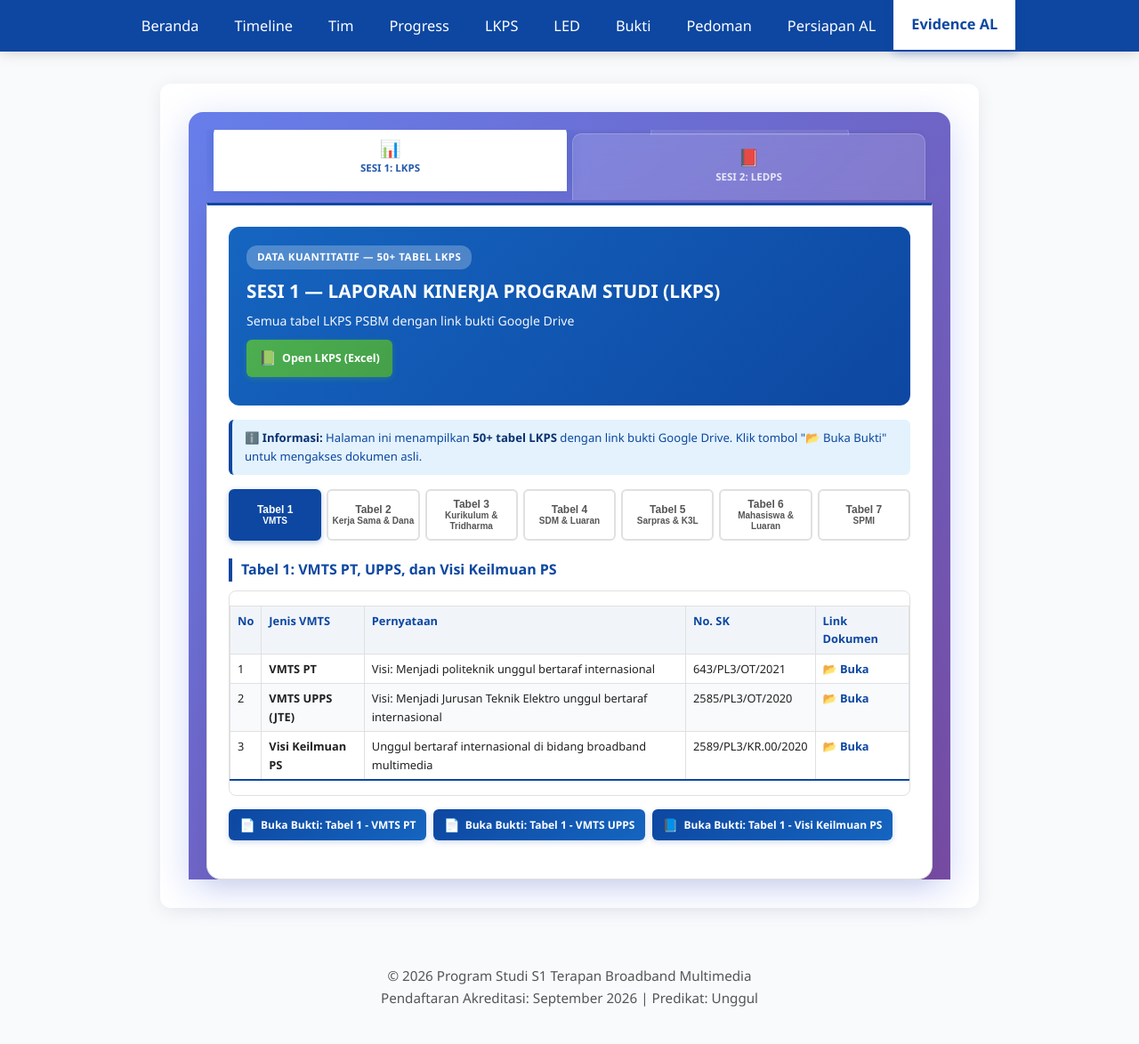
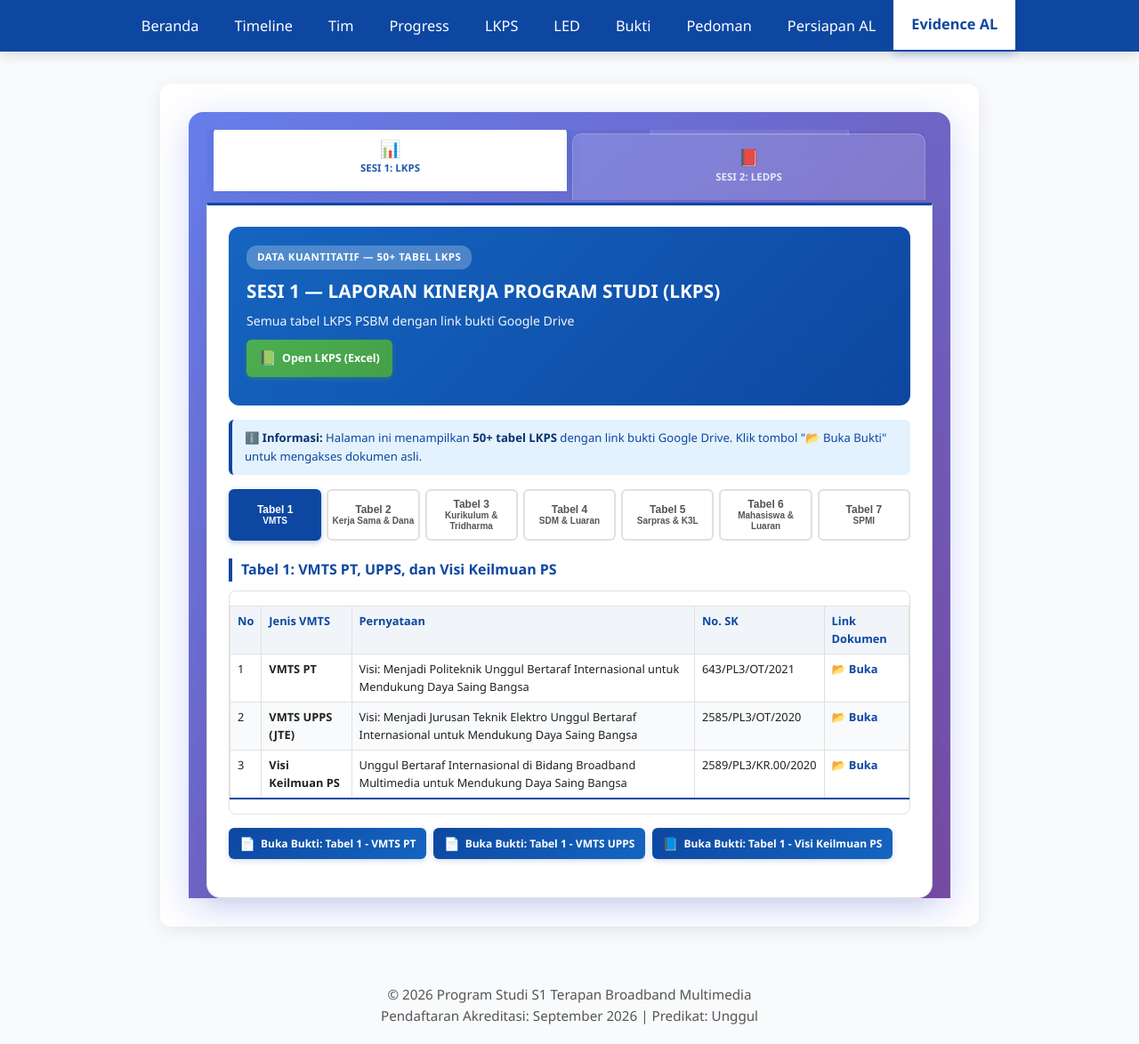
Before and after one commit to portal-psbm/aksibm-26, a Jekyll site: the page built from evidence-al.md, in a window 1280 px wide and 1174 px high. Shown: the whole window at 89% size. Built offline with Jekyll 4.4.1, drawn with Linux system fonts in a browser that asks for light colours.

Commit message:
update evidence-al

```diff
--- a/evidence-al.md
+++ b/evidence-al.md
@@ -201,9 +201,9 @@ permalink: /evidence-al/
             <table class="lkps-table">
               <thead><tr><th>No</th><th>Jenis VMTS</th><th>Pernyataan</th><th>No. SK</th><th>Link Dokumen</th></tr></thead>
               <tbody>
-                <tr><td>1</td><td><strong>VMTS PT</strong></td><td>Visi: Menjadi politeknik unggul bertaraf internasional</td><td>643/PL3/OT/2021</td><td class="link-cell"><a href="https://drive.google.com/drive/folders/1EGqnMf6ZPJ_skiJBP5tOCXhlCJiYKqPU" target="_blank">📂 Buka</a></td></tr>
-                <tr><td>2</td><td><strong>VMTS UPPS (JTE)</strong></td><td>Visi: Menjadi Jurusan Teknik Elektro unggul bertaraf internasional</td><td>2585/PL3/OT/2020</td><td class="link-cell"><a href="https://drive.google.com/drive/folders/1JiRWv_v_-pbrFTMl74JwQzJ1ZNnCpcOt" target="_blank">📂 Buka</a></td></tr>
-                <tr><td>3</td><td><strong>Visi Keilmuan PS</strong></td><td>Unggul bertaraf internasional di bidang broadband multimedia</td><td>2589/PL3/KR.00/2020</td><td class="link-cell"><a href="https://drive.google.com/drive/folders/1kEN_2TU9W6vch8kkKwB0qG83rU89ujxf" target="_blank">📂 Buka</a></td></tr>
+                <tr><td>1</td><td><strong>VMTS PT</strong></td><td>Visi: Menjadi Politeknik Unggul Bertaraf Internasional untuk Mendukung Daya Saing Bangsa</td><td>643/PL3/OT/2021</td><td class="link-cell"><a href="https://drive.google.com/drive/folders/1EGqnMf6ZPJ_skiJBP5tOCXhlCJiYKqPU" target="_blank">📂 Buka</a></td></tr>
+                <tr><td>2</td><td><strong>VMTS UPPS (JTE)</strong></td><td>Visi: Menjadi Jurusan Teknik Elektro Unggul Bertaraf Internasional untuk Mendukung Daya Saing Bangsa</td><td>2585/PL3/OT/2020</td><td class="link-cell"><a href="https://drive.google.com/drive/folders/1JiRWv_v_-pbrFTMl74JwQzJ1ZNnCpcOt" target="_blank">📂 Buka</a></td></tr>
+                <tr><td>3</td><td><strong>Visi Keilmuan PS</strong></td><td>Unggul Bertaraf Internasional di Bidang Broadband Multimedia untuk Mendukung Daya Saing Bangsa</td><td>2589/PL3/KR.00/2020</td><td class="link-cell"><a href="https://drive.google.com/drive/folders/1kEN_2TU9W6vch8kkKwB0qG83rU89ujxf" target="_blank">📂 Buka</a></td></tr>
               </tbody>
             </table>
           </div>
```
